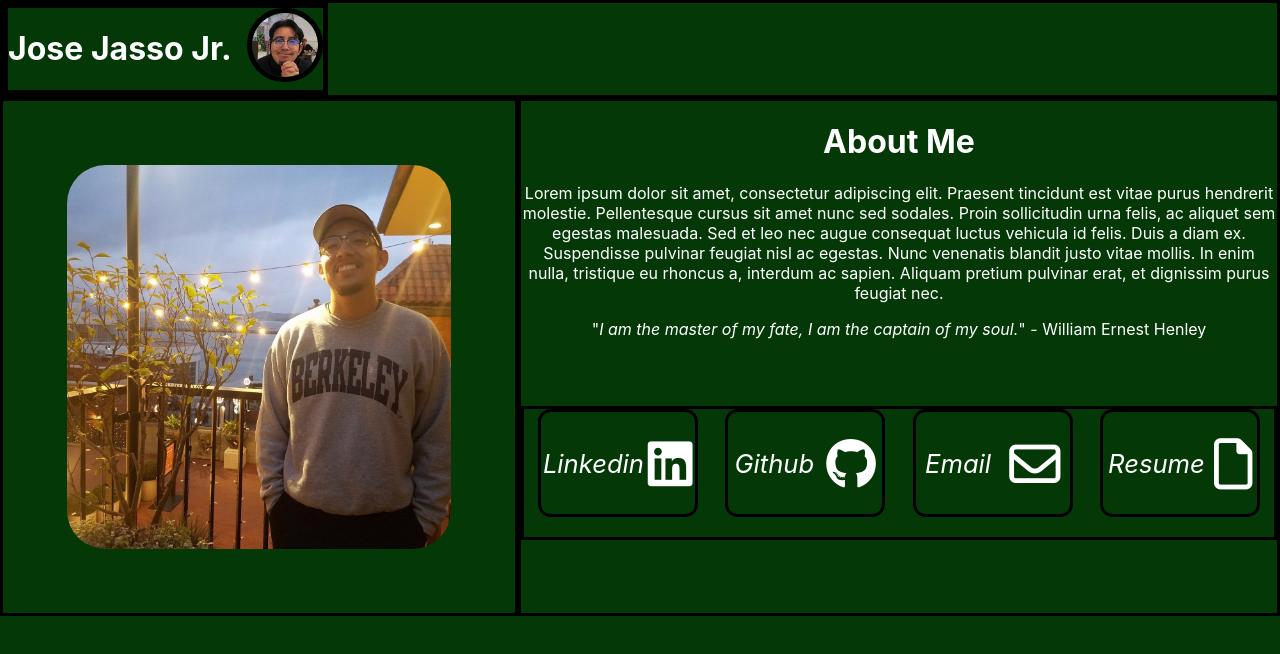
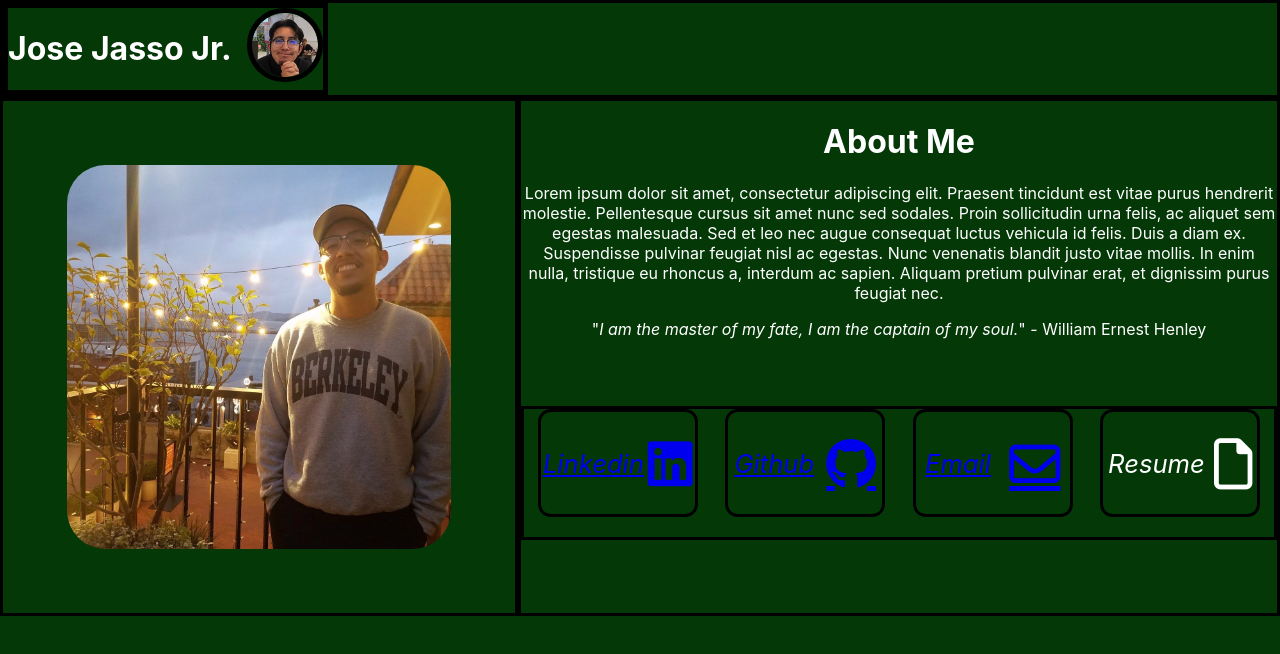
Before and after one commit to josejassojr/personal-website, a React (Create React App) app: page / in a window 1280 px wide. Shown: the top 654 px of the page. Built offline with nearby package versions, Linux system fonts and the light colour scheme.

Commit message:
Styling to Links Component

```diff
--- a/src/App.js
+++ b/src/App.js
@@ -3,6 +3,8 @@ import imageMe from "./media/images/square-pic-me.jpg";
 import AboutMe from "./components/AboutMe/AboutMe";
 import Links from "./components/Links/Links";
 import Header from "./components/Header/Header";
+import React from "react";
+
 function App() {
   return (
     /* jshint ignore:start */
--- a/src/components/AboutMe/AboutMe.js
+++ b/src/components/AboutMe/AboutMe.js
@@ -1,4 +1,5 @@
 import "./AboutMe.css";
+import React from "react";
 
 function AboutMe() {
   return (
--- a/src/components/Header/Header.js
+++ b/src/components/Header/Header.js
@@ -1,5 +1,6 @@
 import "./Header.css";
 import logoMe from "../../media/images/logo-me.png";
+import React from "react";
 
 function Header() {
   return (
--- a/src/components/Links/Links.css
+++ b/src/components/Links/Links.css
@@ -28,3 +28,7 @@
 #resume-icon {
   font-size: 4vw;
 }
+
+.icon-container:hover {
+  background-color: aquamarine;
+}
--- a/src/components/Links/Links.js
+++ b/src/components/Links/Links.js
@@ -1,20 +1,43 @@
 import "./Links.css";
+import React from "react";
 
 function Links() {
   return (
     /* jshint ignore:start */
     <div className="Links">
+      <a
+        href="https://www.linkedin.com/in/josejassojr/"
+        target="_blank"
+        rel="noreferrer"
+        class="link"
+      >
+        <div id="linkedin-container" className="icon-container">
+          Linkedin <i id="linkedin-icon" class="fab fa-linkedin"></i>
+        </div>{" "}
+      </a>
+      <a
+        href="https://github.com/josejassojr"
+        target="_blank"
+        rel="noreferrer"
+        class="link"
+      >
+        <div className="icon-container">
+          Github <i id="github-icon" class="fab fa-github"></i>
+        </div>
+      </a>
+      <a
+        href="mailto:jose.d.jassojr@gmail.com"
+        target="_blank"
+        rel="noreferrer"
+        class="link"
+      >
+        <div id="email-container" className="icon-container">
+          Email <i id="email-icon" class="far fa-envelope"></i>
+        </div>{" "}
+      </a>
+      {/* Need to add link for resume to show pdf... Route it?  */}
       <div className="icon-container">
-        Linkedin <i id="linkedin-icon" class="fab fa-linkedin"></i>
-      </div>
-      <div className="icon-container">
-        Github <i id="github-icon" class="fab fa-github"></i>
-      </div>
-      <div className="icon-container">
-        Email <i id="email-icon" class="far fa-envelope"></i>
-      </div>
-      <div className="icon-container">
-        Resume <i id="resume-icon" class="far fa-file"></i>
+        Resume <i id="resume-icon" class="far fa-file"></i>{" "}
       </div>
     </div>
     /* jshint ignore:end */
--- a/src/components/basicTemplate.js
+++ b/src/components/basicTemplate.js
@@ -1,4 +1,5 @@
 // import "./nameOfComponent.css";
+// import React from "react";
 
 // function nameOfComponent() {
 //   return (
```
